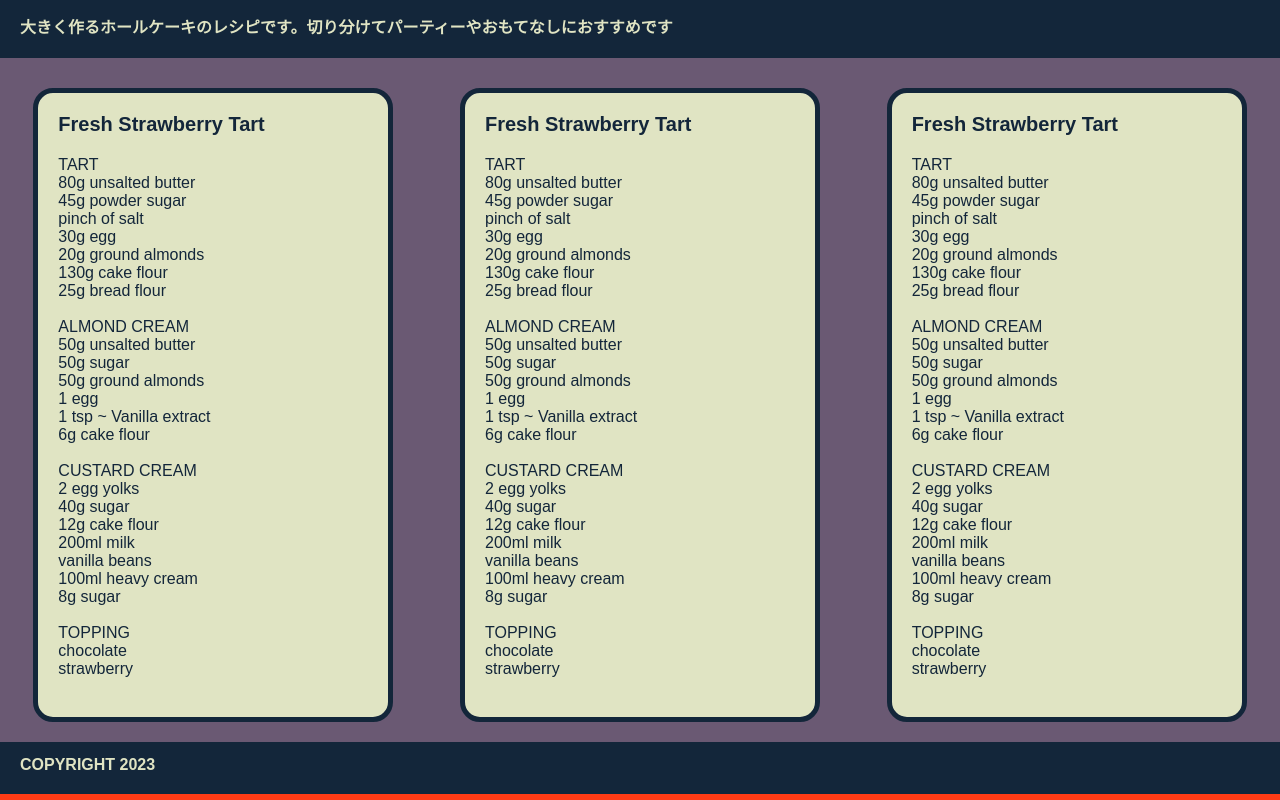
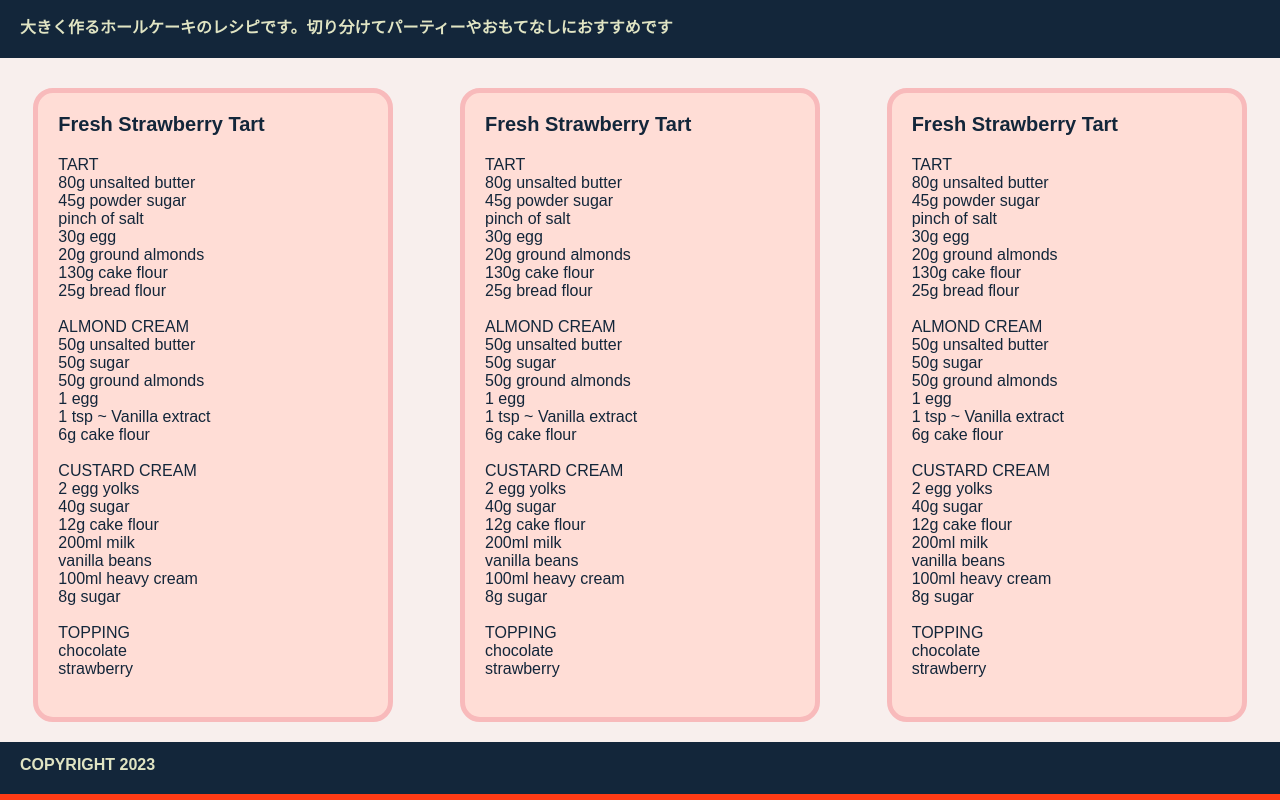
Before and after one commit to Max1Bon/Max1Bon.github.io, a plain HTML site: page index.html in a window 1280 px wide. Shown: the top 800 px of the page. Drawn offline with Linux system fonts and the light colour scheme.

Commit message:
update css

```diff
--- a/style.css
+++ b/style.css
@@ -47,7 +47,7 @@ p{
     display: flex;
     justify-content: space-around;
     height: 100%;
-    background-color: #6a5973;
+    background-color: #f8efed ;
     padding-top: 30px;
     padding-bottom: 30px;
 
@@ -56,25 +56,25 @@ p{
 .box1{
     width: 350px;
     height: 100%;
-    background-color: #e0e4c3;
+    background-color: #ffddd6;
     border-radius: 20px;
-    border: 5px solid #13263a ;
+    border: 5px solid #f8babb;
 }
 
 .box2{
     width: 350px;
     height: 100%;
-    background-color: #e0e4c3;
+    background-color: #ffddd6;
     border-radius: 20px;
-    border: 5px solid #13263a ;
+    border: 5px solid #f8babb;
 }
 
 .box3{
     width: 350px;
     height: 100%;
-    background-color: #e0e4c3;
+    background-color: #ffddd6;
     border-radius: 20px;
-    border: 5px solid #13263a ;
+    border: 5px solid #f8babb;
 }
 
 
```
